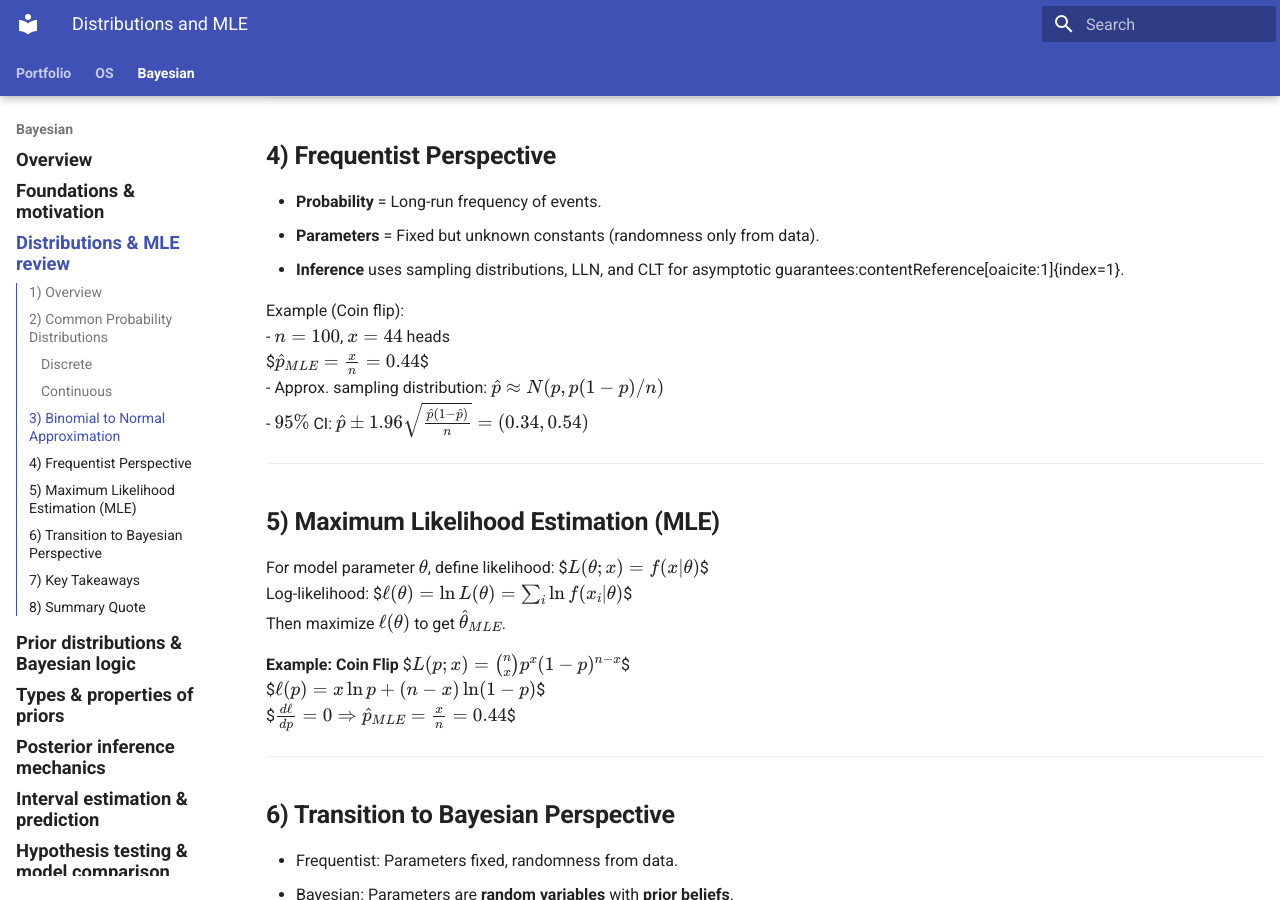
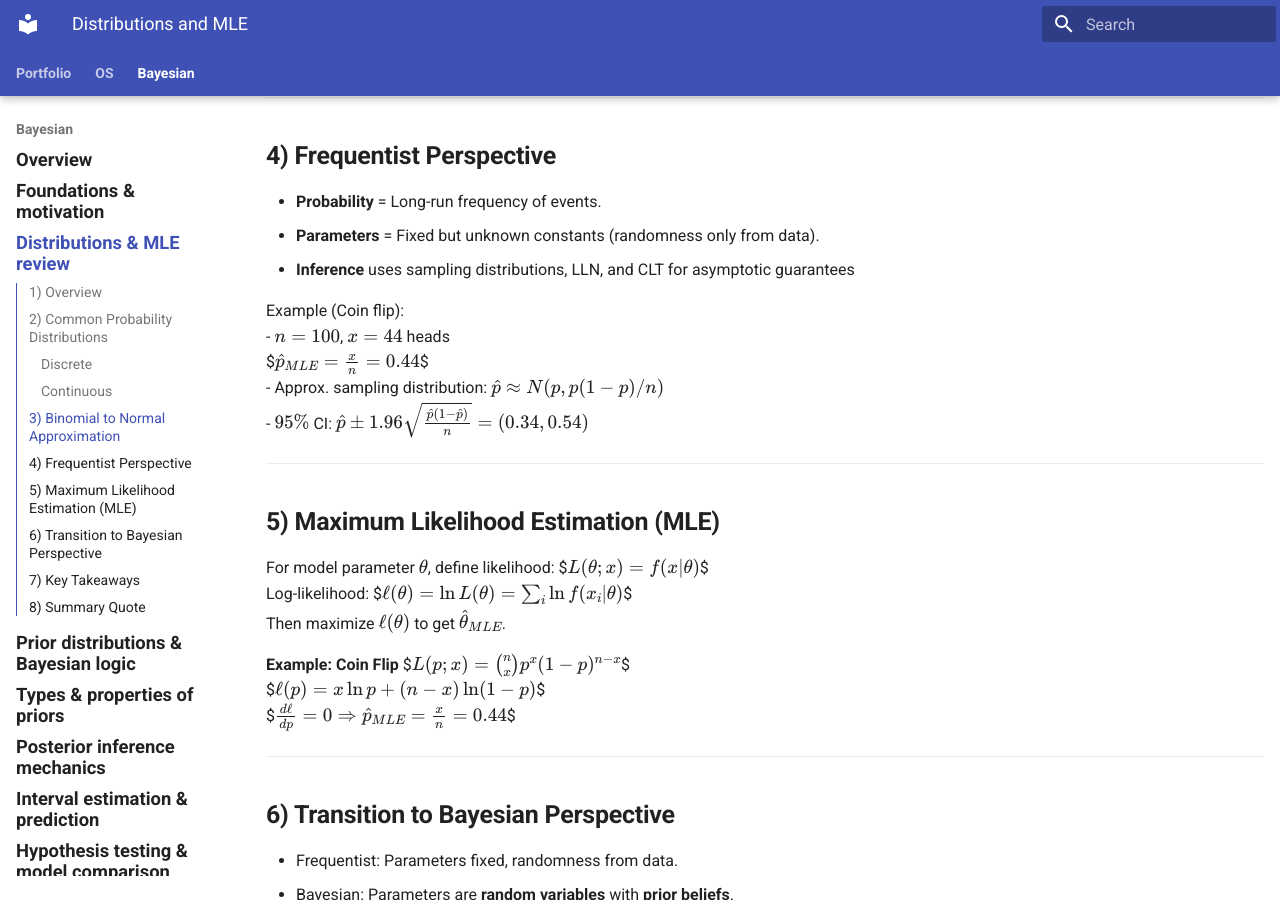
Before and after one commit to Jeongsoo-dev/ML_based_MR_CT_SeriesType_Detection, an MkDocs documentation site: the page built from docs/bayesian/mle-review.md, in a window 1280 px wide and 900 px high, scrolled down 1848 px. Built offline with MkDocs 1.6.1 and Material for MkDocs 9.7.7, drawn with Linux system fonts in a browser that asks for light colours.

Commit message:
Update mle-review.md

```diff
--- a/docs/bayesian/mle-review.md
+++ b/docs/bayesian/mle-review.md
@@ -77,7 +77,7 @@ Using Stirling’s approximation, the binomial pmf converges to a Gaussian curve
 ## **4) Frequentist Perspective**
 - **Probability** = Long-run frequency of events.
 - **Parameters** = Fixed but unknown constants (randomness only from data).
-- **Inference** uses sampling distributions, LLN, and CLT for asymptotic guarantees:contentReference[oaicite:1]{index=1}.
+- **Inference** uses sampling distributions, LLN, and CLT for asymptotic guarantees
 
 Example (Coin flip):
 - $n=100$, $x=44$ heads
```
